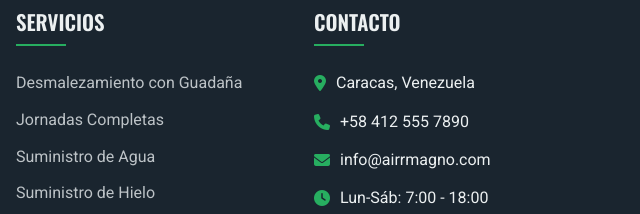
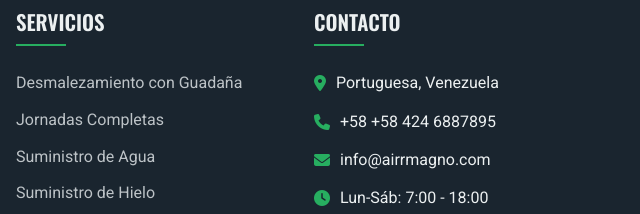
Before and after one commit to Gabrielv1004/AirMagno, a plain HTML site: page index.html in a window 1280 px wide. Shown: the part 5196-5410 px from the top of the page, 640-1280 px from the left. Drawn offline with nearby package versions, Linux system fonts and the light colour scheme.

Commit message:
Update index.html

```diff
--- a/index.html
+++ b/index.html
@@ -939,7 +939,7 @@
         <div class="container">
             <h2>¿Necesita servicios de desmalezamiento?</h2>
             <p>Contacte con nuestro equipo de expertos para recibir asesoramiento personalizado y un presupuesto sin compromiso.</p>
-            <a href="tel:+584125557890" class="btn">Llámanos Ahora</a>
+            <a href="tel:+584246887895" class="btn">Llámanos Ahora</a>
         </div>
     </section>
 
@@ -984,11 +984,11 @@
                     <h3>Contacto</h3>
                     <div class="contact-info-footer">
                         <i class="fas fa-map-marker-alt"></i>
-                        <span>Caracas, Venezuela</span>
+                        <span>Portuguesa, Venezuela</span>
                     </div>
                     <div class="contact-info-footer">
                         <i class="fas fa-phone"></i>
-                        <span>+58 412 555 7890</span>
+                        <span>+58 +58 424 6887895</span>
                     </div>
                     <div class="contact-info-footer">
                         <i class="fas fa-envelope"></i>
```
